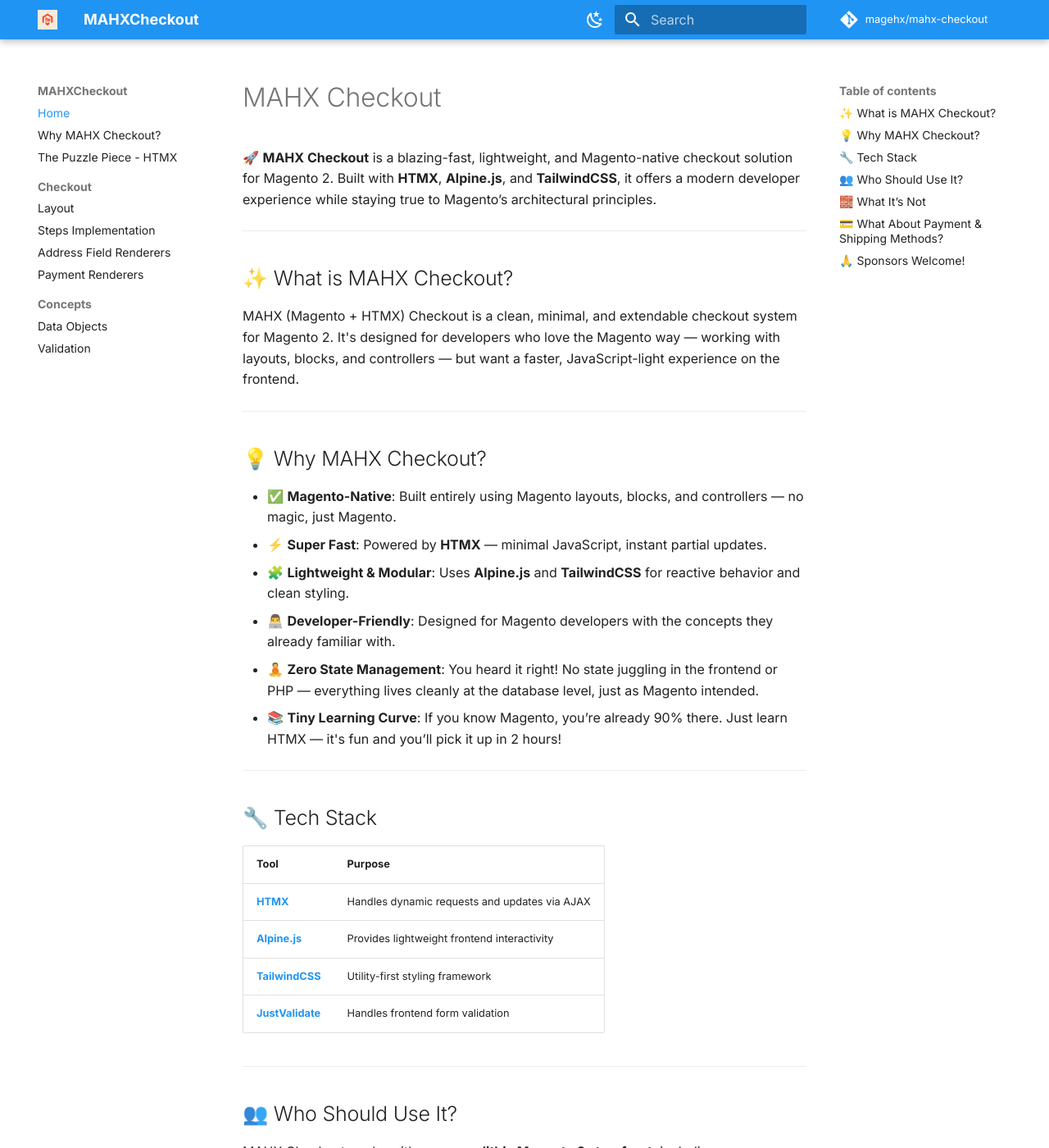
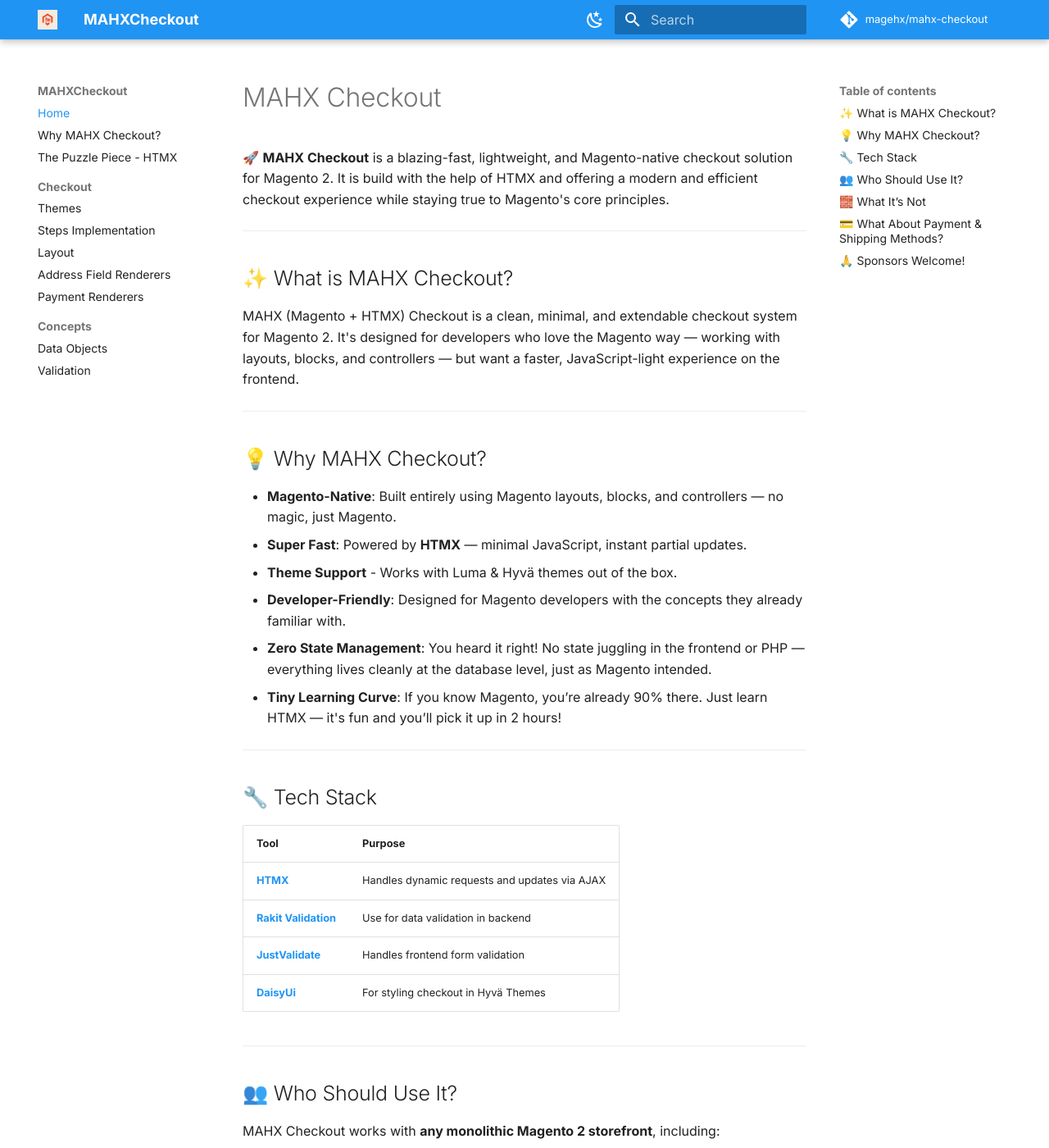
Before and after one commit to magehx/mahx-checkout, an MkDocs documentation site: the page built from docs/index.md, in a window 1280 px wide and 1400 px high. Shown: the whole window at 82% size. Built offline with MkDocs 1.6.1 and Material for MkDocs 9.7.7, drawn with Linux system fonts in a browser that asks for light colours; comment, search, counter and statistics services are not loaded.

Commit message:
Add themes documentation; Update index and steps documentation as per the latest changes

```diff
--- a/docs/index.md
+++ b/docs/index.md
@@ -1,6 +1,6 @@
 # MAHX Checkout
 
-🚀 **MAHX Checkout** is a blazing-fast, lightweight, and Magento-native checkout solution for Magento 2. Built with **HTMX**, **Alpine.js**, and **TailwindCSS**, it offers a modern developer experience while staying true to Magento’s architectural principles.
+🚀 **MAHX Checkout** is a blazing-fast, lightweight, and Magento-native checkout solution for Magento 2. It is build with the help of HTMX and offering a modern and efficient checkout experience while staying true to Magento's core principles.
 
 ---
 
@@ -12,12 +12,12 @@
 
 ## 💡 Why MAHX Checkout?
 
-- ✅ **Magento-Native**: Built entirely using Magento layouts, blocks, and controllers — no magic, just Magento.
-- ⚡ **Super Fast**: Powered by **HTMX** — minimal JavaScript, instant partial updates.
-- 🧩 **Lightweight & Modular**: Uses **Alpine.js** and **TailwindCSS** for reactive behavior and clean styling.
-- 👨‍💻 **Developer-Friendly**: Designed for Magento developers with the concepts they already familiar with.
-- 🧘 **Zero State Management**: You heard it right! No state juggling in the frontend or PHP — everything lives cleanly at the database level, just as Magento intended.
-- 📚 **Tiny Learning Curve**: If you know Magento, you’re already 90% there. Just learn HTMX — it's fun and you’ll pick it up in 2 hours!
+- **Magento-Native**: Built entirely using Magento layouts, blocks, and controllers — no magic, just Magento.
+- **Super Fast**: Powered by **HTMX** — minimal JavaScript, instant partial updates.
+- **Theme Support** - Works with Luma & Hyvä themes out of the box.
+- **Developer-Friendly**: Designed for Magento developers with the concepts they already familiar with.
+- **Zero State Management**: You heard it right! No state juggling in the frontend or PHP — everything lives cleanly at the database level, just as Magento intended.
+- **Tiny Learning Curve**: If you know Magento, you’re already 90% there. Just learn HTMX — it's fun and you’ll pick it up in 2 hours!
 
 ---
 
@@ -26,9 +26,9 @@
 | Tool            | Purpose                                              |
 |------------------|------------------------------------------------------|
 | <a href="https://htmx.org/" target="_blank" rel="noopener"><strong>HTMX</strong></a>            | Handles dynamic requests and updates via AJAX     |
-| <a href="https://alpinejs.dev/" target="_blank" rel="noopener"><strong>Alpine.js</strong></a>      | Provides lightweight frontend interactivity        |
-| <a href="https://tailwindcss.com/" target="_blank" rel="noopener"><strong>TailwindCSS</strong></a> | Utility-first styling framework                   |
+| <a href="https://github.com/rakit/validation/" target="_blank" rel="noopener"><strong>Rakit Validation</strong></a>      | Use for data validation in backend        |
 | <a href="https://just-validate.dev/" target="_blank" rel="noopener"><strong>JustValidate</strong></a> | Handles frontend form validation                  |
+| <a href="https://daisyui.com/" target="_blank" rel="noopener"><strong>DaisyUi</strong></a> | For styling checkout in Hyvä Themes                  |
 
 
 ---
--- a/mkdocs.yml
+++ b/mkdocs.yml
@@ -6,8 +6,9 @@
   - Why MAHX Checkout?: why-mahx-checkout.md
   - The Puzzle Piece - HTMX: puzzle-htmx.md
   - Checkout:
+    - Themes: themes.md
+    - Steps Implementation: steps.md
     - Layout: layouts.md
-    - Steps Implementation: steps.md
     - Address Field Renderers: address-renderers.md
     - Payment Renderers: payment-renderer.md
   - Concepts:
```
Also changed, not shown: docs/steps.md (+10 -3 lines), docs/themes.md (added, +207 -0 lines).
